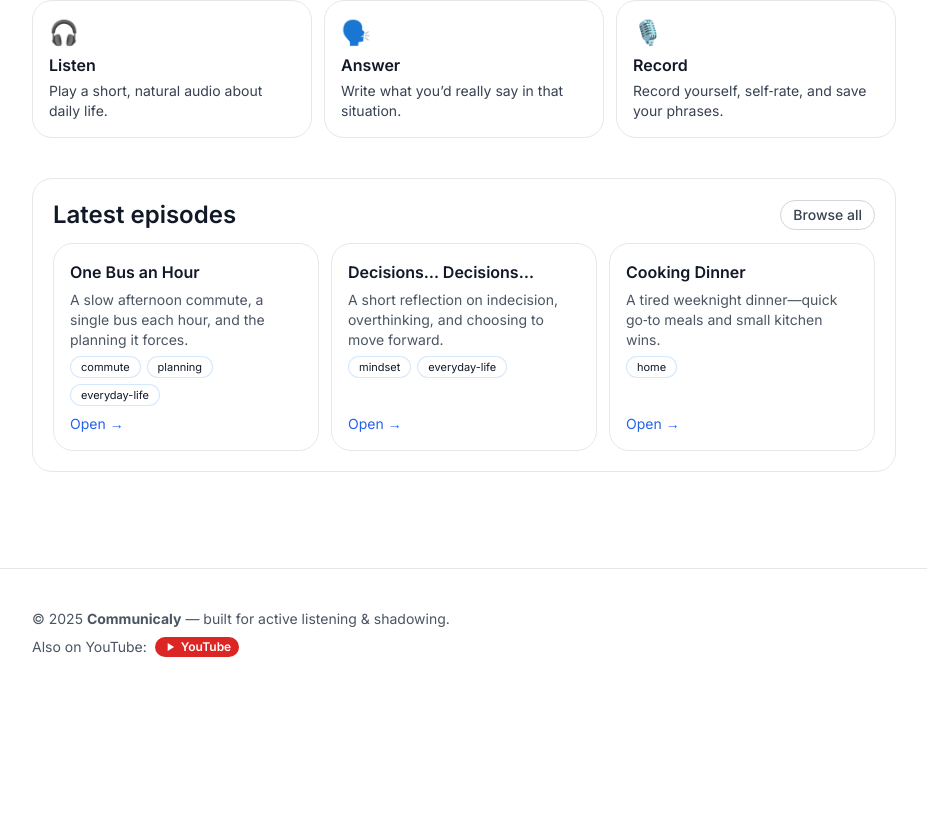
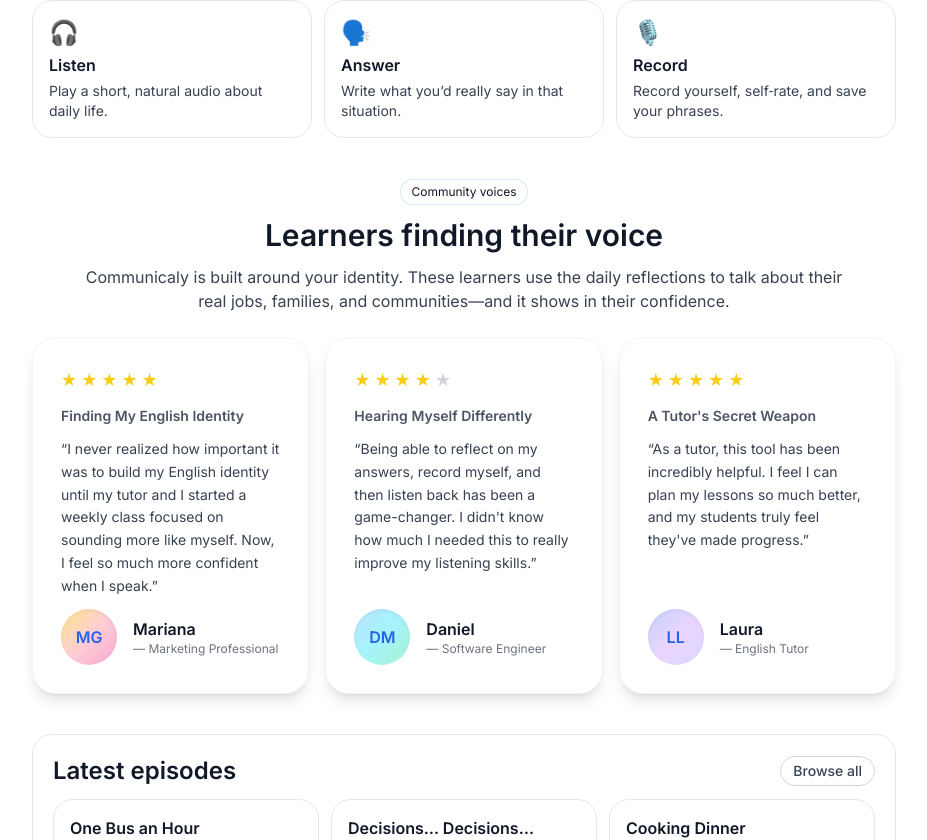
Before and after one commit to a-arboleda/communicaly, a Next.js app: page / in a window 1280 px wide. Shown: the part 480-1320 px from the top of the page, without its empty margins (176-1103 px from the left). Before the commit the page ends 1177 px from the top, so only its background shows below. Built offline with nearby package versions, Linux system fonts and the light colour scheme; a web font is replaced by a local one.

Commit message:
Testimonial Cards

```diff
--- a/app/layout.tsx
+++ b/app/layout.tsx
@@ -4,6 +4,8 @@ import "@/app/globals.css"
 import Navbar from "@/components/Navbar"
 import Footer from "@/components/Footer"
 import { Inter, Playfair_Display } from "next/font/google"
+import { Analytics } from "@vercel/analytics/next"
+
 
 const inter = Inter({ subsets: ["latin"], variable: "--font-sans" })
 const playfair = Playfair_Display({ subsets: ["latin"], variable: "--font-serif" })
@@ -27,6 +29,7 @@ export default function RootLayout({ children }: { children: React.ReactNode })
         </div>
         <main className="container py-8 print:mt-28">{children}</main>
         <Footer />
+        <Analytics />
       </body>
     </html>
   )
--- a/app/page.tsx
+++ b/app/page.tsx
@@ -3,6 +3,39 @@ import Link from "next/link"
 import { getAllEpisodes } from "@/utils/episodes"
 import { displayTitle } from "@/utils/format"
 // Removed search from Home
+
+const testimonials = [
+  {
+    name: "Mariana",
+    initials: "MG",
+    occupation: "Marketing Professional",
+    headline: "Finding My English Identity",
+    quote:
+      "I never realized how important it was to build my English identity until my tutor and I started a weekly class focused on sounding more like myself. Now, I feel so much more confident when I speak.",
+    rating: 5,
+    avatarGradient: "from-amber-200 via-rose-200 to-pink-300",
+  },
+  {
+    name: "Daniel",
+    initials: "DM",
+    occupation: "Software Engineer",
+    headline: "Hearing Myself Differently",
+    quote:
+      "Being able to reflect on my answers, record myself, and then listen back has been a game-changer. I didn't know how much I needed this to really improve my listening skills.",
+    rating: 4,
+    avatarGradient: "from-sky-200 via-cyan-200 to-emerald-200",
+  },
+  {
+    name: "Laura",
+    initials: "LL",
+    occupation: "English Tutor",
+    headline: "A Tutor's Secret Weapon",
+    quote:
+      "As a tutor, this tool has been incredibly helpful. I feel I can plan my lessons so much better, and my students truly feel they've made progress.",
+    rating: 5,
+    avatarGradient: "from-indigo-200 via-purple-200 to-violet-200",
+  },
+]
 
 export default function Home() {
   const episodes = getAllEpisodes()
@@ -32,21 +65,69 @@ export default function Home() {
       <section className="space-y-3">
         <h2 className="font-serif text-2xl font-semibold">How it works</h2>
         <div className="grid gap-3 sm:grid-cols-3">
-          <div className="rounded-2xl border p-4 bg-white/60 transition-all duration-200 ease-out hover:-translate-y-0.5 hover:border-brand-300 hover:shadow-[0_8px_24px_rgba(59,130,246,0.2)] hover:bg-brand-50/60">
+          <div className="rounded-2xl border p-4 bg-white/60 transition-colors duration-200 ease-out hover:border-brand-300 hover:shadow-[0_8px_24px_rgba(59,130,246,0.2)] hover:bg-brand-50/60">
             <div className="text-2xl" aria-hidden>🎧</div>
             <h3 className="font-semibold mt-1">Listen</h3>
             <p className="text-gray-700 text-sm mt-1">Play a short, natural audio about daily life.</p>
           </div>
-          <div className="rounded-2xl border p-4 bg-white/60 transition-all duration-200 ease-out hover:-translate-y-0.5 hover:border-brand-300 hover:shadow-[0_8px_24px_rgba(59,130,246,0.2)] hover:bg-brand-50/60">
+          <div className="rounded-2xl border p-4 bg-white/60 transition-colors duration-200 ease-out hover:border-brand-300 hover:shadow-[0_8px_24px_rgba(59,130,246,0.2)] hover:bg-brand-50/60">
             <div className="text-2xl" aria-hidden>🗣️</div>
             <h3 className="font-semibold mt-1">Answer</h3>
             <p className="text-gray-700 text-sm mt-1">Write what you’d really say in that situation.</p>
           </div>
-          <div className="rounded-2xl border p-4 bg-white/60 transition-all duration-200 ease-out hover:-translate-y-0.5 hover:border-brand-300 hover:shadow-[0_8px_24px_rgba(59,130,246,0.2)] hover:bg-brand-50/60">
+          <div className="rounded-2xl border p-4 bg-white/60 transition-colors duration-200 ease-out hover:border-brand-300 hover:shadow-[0_8px_24px_rgba(59,130,246,0.2)] hover:bg-brand-50/60">
             <div className="text-2xl" aria-hidden>🎙️</div>
             <h3 className="font-semibold mt-1">Record</h3>
             <p className="text-gray-700 text-sm mt-1">Record yourself, self‑rate, and save your phrases.</p>
           </div>
+        </div>
+      </section>
+
+      {/* Learner stories */}
+      <section className="space-y-6">
+        <div className="space-y-3 max-w-3xl text-center mx-auto">
+          <p className="tag tag-accent w-fit">Community voices</p>
+          <h2 className="font-serif text-3xl font-semibold text-gray-900">Learners finding their voice</h2>
+          <p className="text-gray-700">
+            Communicaly is built around your identity. These learners use the daily reflections to talk about their real jobs,
+            families, and communities—and it shows in their confidence.
+          </p>
+        </div>
+        <div className="grid gap-4 sm:grid-cols-3 mt-4 sm:mt-6">
+          {testimonials.map((story) => (
+            <figure
+              key={story.name}
+              className="flex h-full flex-col gap-3 rounded-3xl border border-gray-100 bg-white p-6 sm:p-7 shadow-lg"
+            >
+              <div className="flex items-center gap-1 text-lg" aria-hidden>
+                {Array.from({ length: 5 }).map((_, index) => (
+                  <span
+                    key={index}
+                    className={index < story.rating ? "text-yellow-400" : "text-gray-300"}
+                  >
+                    ★
+                  </span>
+                ))}
+              </div>
+              <span className="sr-only">Rated {story.rating} out of 5 stars</span>
+              <p className="text-sm font-semibold text-gray-600">
+                {story.headline}
+              </p>
+              <blockquote className="text-sm text-gray-700 leading-relaxed">“{story.quote}”</blockquote>
+              <div className="flex items-center gap-4 mt-auto">
+                <span
+                  className={`flex h-14 w-14 items-center justify-center rounded-full bg-gradient-to-br ${story.avatarGradient} text-base font-semibold text-brand-900 shadow-inner`}
+                  aria-hidden
+                >
+                  {story.initials}
+                </span>
+                <div className="flex-1">
+                  <p className="text-base font-semibold text-gray-900">{story.name}</p>
+                  <p className="text-xs text-gray-500">— {story.occupation}</p>
+                </div>
+              </div>
+            </figure>
+          ))}
         </div>
       </section>
 
@@ -61,7 +142,7 @@ export default function Home() {
             <li key={ep.slug}>
               <Link
                 href={`/episodes/${ep.slug}`}
-                className="rounded-2xl border bg-white block group h-full overflow-hidden transition-colors duration-150 hover:border-brand-300"
+                className="rounded-2xl border bg-white/60 block group h-full overflow-hidden transition-all duration-200 ease-out hover:-translate-y-0.5 hover:border-brand-300 hover:shadow-[0_8px_24px_rgba(59,130,246,0.2)] hover:bg-brand-50/60"
               >
                 <div className="p-4 flex flex-col justify-between gap-2 h-full">
                   <div className="space-y-1.5">
--- a/package.json
+++ b/package.json
@@ -11,6 +11,7 @@
   "dependencies": {
     "@radix-ui/react-slot": "^1.2.3",
     "@radix-ui/react-toast": "^1.2.15",
+    "@vercel/analytics": "^1.5.0",
     "class-variance-authority": "^0.7.1",
     "gray-matter": "^4.0.3",
     "html2canvas": "^1.4.1",
```
Also changed, not shown: 1 other file (tests, documents, lock files or other folders).
